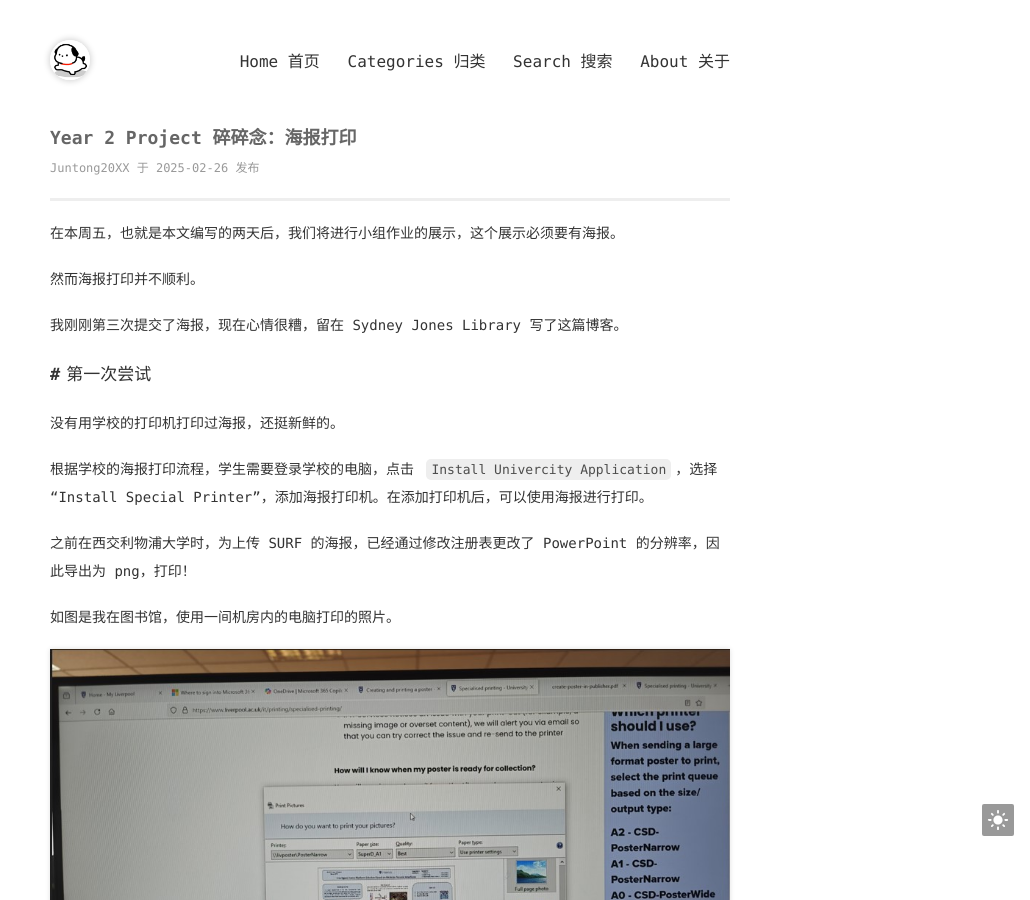
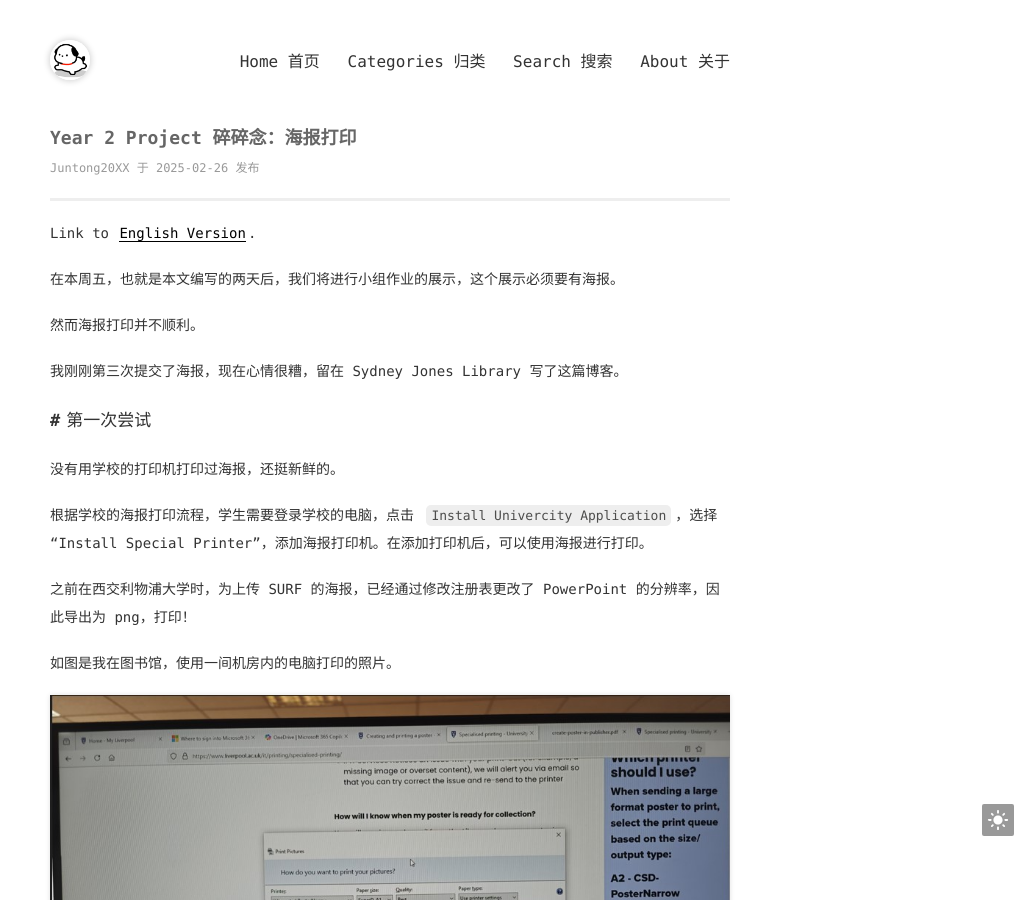
Before and after one commit to juntong20XX/juntong20XX.github.io, a Jekyll site: the page built from _posts/2025-02-26-year 2 project 碎碎念 海报打印.md, in a window 1280 px wide and 900 px high. Shown: the whole window, without its empty margins (250-1280 px from the left). Built offline with Jekyll 4.4.1, drawn with Linux system fonts in a browser that asks for light colours.

Commit message:
update English Version Link of Poster Printing

```diff
--- a/_posts/2025-02-26-year 2 project 碎碎念 海报打印.md
+++ b/_posts/2025-02-26-year 2 project 碎碎念 海报打印.md
@@ -6,6 +6,8 @@ lang: en-us
 ---
 
 ---
+
+Link to [English Version](https://juntong20xx.github.io/posts/2025/02/26/Year-2-Project-Ramblings-Poster-Printing.html).
 
 在本周五，也就是本文编写的两天后，我们将进行小组作业的展示，这个展示必须要有海报。
 
```
